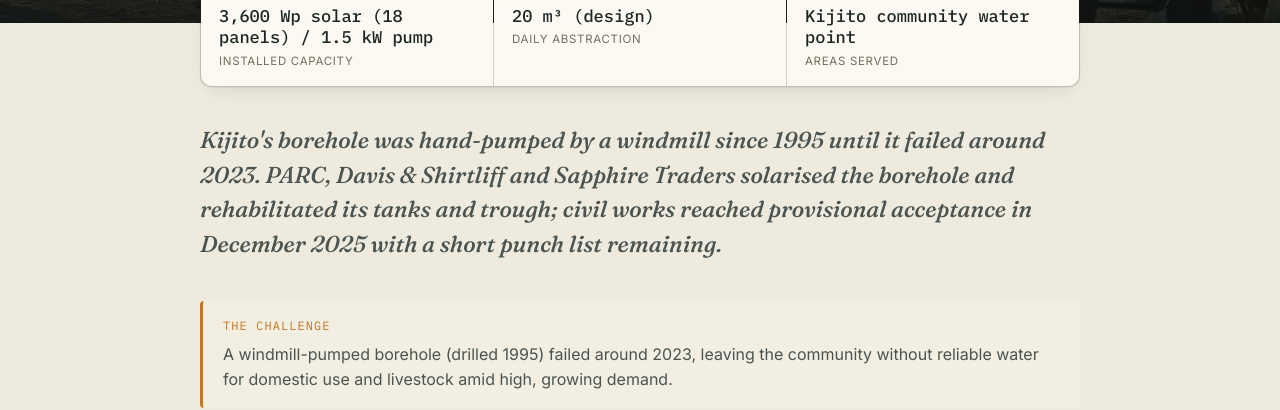
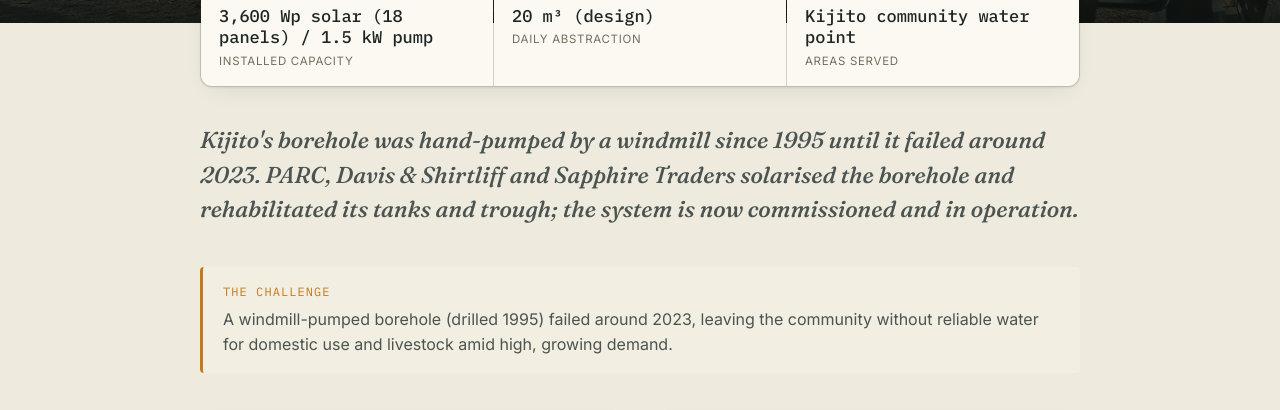
Before and after one commit to projectparc/parc-community-projects, a plain HTML site: page kijito.html in a window 1280 px wide. Shown: the part 393-803 px from the top of the page. Drawn offline with Linux system fonts and the light colour scheme.

Commit message:
Update kijito summary to commissioned status

```diff
--- a/kijito.html
+++ b/kijito.html
@@ -280,7 +280,7 @@ footer .updated { font-size: 11.5px; color: var(--muted); font-family: "IBM Plex
     <div class="stat"><span class="stat-v">3,600 Wp solar (18 panels) / 1.5 kW pump</span><span class="stat-l">Installed capacity</span></div><div class="stat"><span class="stat-v">20 m³ (design)</span><span class="stat-l">Daily abstraction</span></div><div class="stat"><span class="stat-v">Kijito community water point</span><span class="stat-l">Areas served</span></div>
   </div>
 
-  <p class="lede">Kijito&#x27;s borehole was hand-pumped by a windmill since 1995 until it failed around 2023. PARC, Davis &amp; Shirtliff and Sapphire Traders solarised the borehole and rehabilitated its tanks and trough; civil works reached provisional acceptance in December 2025 with a short punch list remaining.</p>
+  <p class="lede">Kijito&#x27;s borehole was hand-pumped by a windmill since 1995 until it failed around 2023. PARC, Davis &amp; Shirtliff and Sapphire Traders solarised the borehole and rehabilitated its tanks and trough; the system is now commissioned and in operation.</p>
 
   <div class="challenge">
     <div class="eyebrow">The challenge</div>
```
